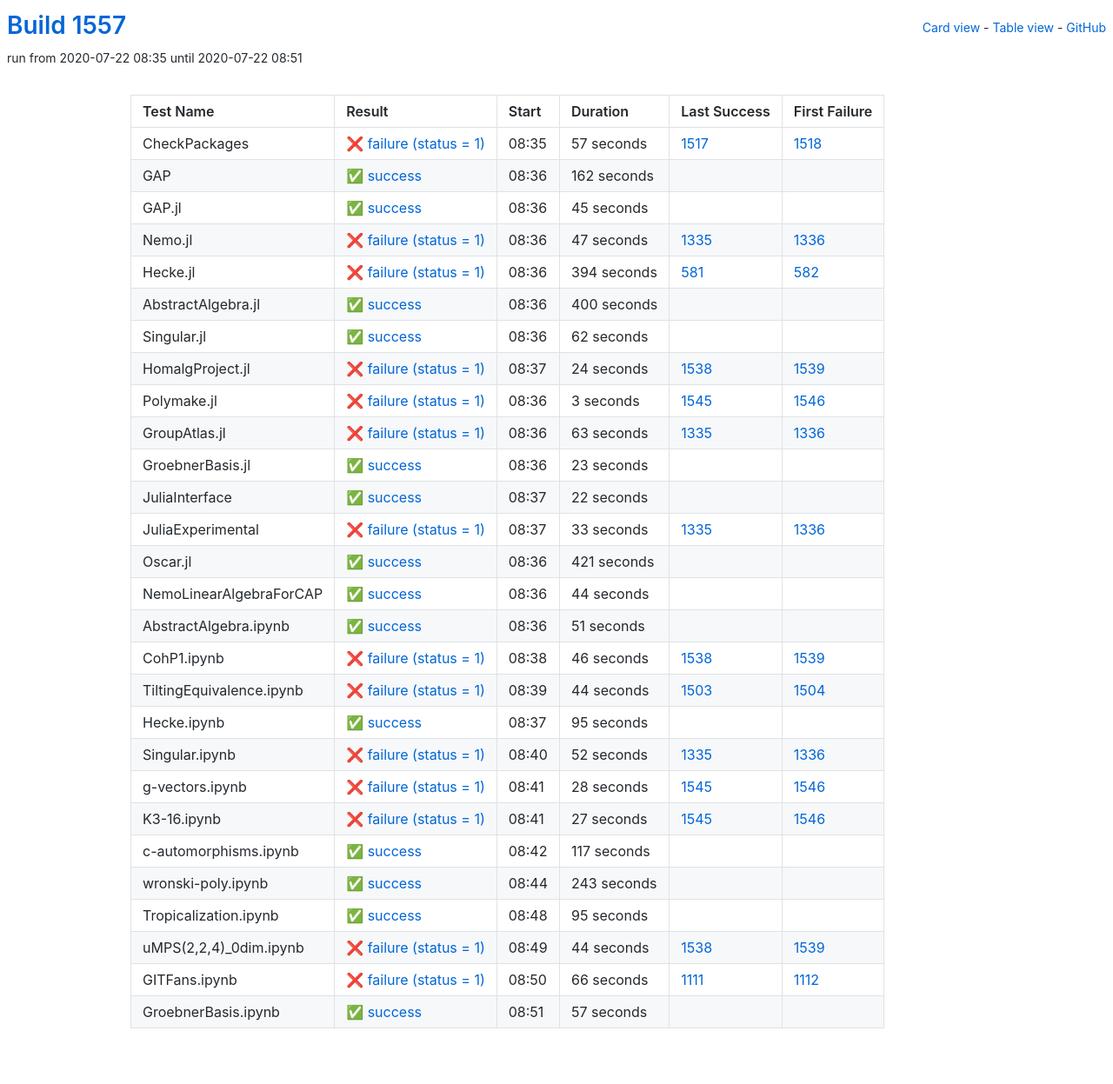
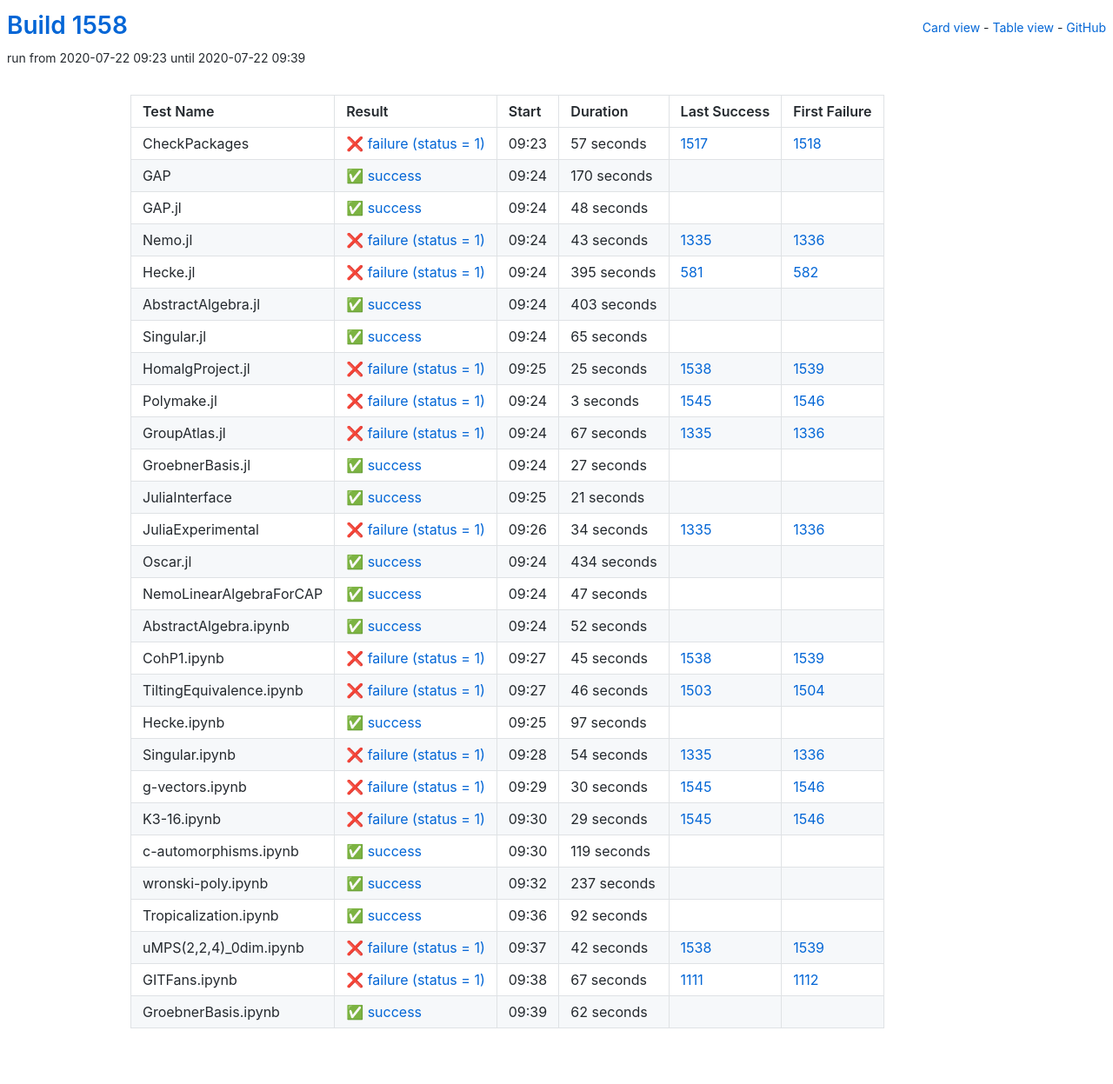
Before and after one commit to oscar-system/oscar-ci-status-1.4, a Jekyll site: the page built from table.html, in a window 1280 px wide. Shown: the whole page at 87% size. Built offline with Jekyll 4.4.1, drawn with Linux system fonts in a browser that asks for light colours.

Commit message:
Build #1558

```diff
--- a/_data/ci.yml
+++ b/_data/ci.yml
@@ -1,6 +1,6 @@
 ---
-build: 1557
-build_url: https://oscarci.mathematik.uni-kl.de/job/oscar-julia-1.4/1557/
+build: 1558
+build_url: https://oscarci.mathematik.uni-kl.de/job/oscar-julia-1.4/1558/
 job: oscar-julia-1.4
 organization: oscar-system
 repo: oscar-ci-status-1.4
@@ -8,8 +8,8 @@ repourl: https://github.com/oscar-system/oscar-ci-status-1.4
 tests:
 - name: CheckPackages
   id: checkpackages
-  log: https://oscarci.mathematik.uni-kl.de/job/oscar-julia-1.4/1557/artifact/logs/build-1557/CheckPackages.log
-  start: 2020-07-22 08:35
+  log: https://oscarci.mathematik.uni-kl.de/job/oscar-julia-1.4/1558/artifact/logs/build-1558/CheckPackages.log
+  start: 2020-07-22 09:23
   success: false
   exitcode: 1
   status: failure
@@ -20,92 +20,92 @@ tests:
   first_failure_url: https://oscarci.mathematik.uni-kl.de/job/oscar-julia-1.4/1518/
 - name: GAP
   id: gap
-  log: https://oscarci.mathematik.uni-kl.de/job/oscar-julia-1.4/1557/artifact/logs/build-1557/GAP.log
-  start: 2020-07-22 08:36
+  log: https://oscarci.mathematik.uni-kl.de/job/oscar-julia-1.4/1558/artifact/logs/build-1558/GAP.log
+  start: 2020-07-22 09:24
   success: true
   exitcode: 0
   status: success
-  duration: 162
+  duration: 170
   last_success: false
   last_success_url:
   first_failure: false
   first_failure_url:
 - name: GAP.jl
   id: gap-jl
-  log: https://oscarci.mathematik.uni-kl.de/job/oscar-julia-1.4/1557/artifact/logs/build-1557/GAP.jl.log
-  start: 2020-07-22 08:36
+  log: https://oscarci.mathematik.uni-kl.de/job/oscar-julia-1.4/1558/artifact/logs/build-1558/GAP.jl.log
+  start: 2020-07-22 09:24
   success: true
   exitcode: 0
   status: success
-  duration: 45
+  duration: 48
   last_success: false
   last_success_url:
   first_failure: false
   first_failure_url:
 - name: Nemo.jl
   id: nemo-jl
-  log: https://oscarci.mathematik.uni-kl.de/job/oscar-julia-1.4/1557/artifact/logs/build-1557/Nemo.jl.log
-  start: 2020-07-22 08:36
+  log: https://oscarci.mathematik.uni-kl.de/job/oscar-julia-1.4/1558/artifact/logs/build-1558/Nemo.jl.log
+  start: 2020-07-22 09:24
   success: false
   exitcode: 1
   status: failure
-  duration: 47
+  duration: 43
   last_success: 1335
   last_success_url: https://oscarci.mathematik.uni-kl.de/job/oscar-julia-1.4/1335/
   first_failure: 1336
   first_failure_url: https://oscarci.mathematik.uni-kl.de/job/oscar-julia-1.4/1336/
 - name: Hecke.jl
   id: hecke-jl
-  log: https://oscarci.mathematik.uni-kl.de/job/oscar-julia-1.4/1557/artifact/logs/build-1557/Hecke.jl.log
-  start: 2020-07-22 08:36
+  log: https://oscarci.mathematik.uni-kl.de/job/oscar-julia-1.4/1558/artifact/logs/build-1558/Hecke.jl.log
+  start: 2020-07-22 09:24
   success: false
   exitcode: 1
   status: failure
-  duration: 394
+  duration: 395
   last_success: 581
   last_success_url: https://oscarci.mathematik.uni-kl.de/job/oscar-julia-1.4/581/
   first_failure: 582
   first_failure_url: https://oscarci.mathematik.uni-kl.de/job/oscar-julia-1.4/582/
 - name: AbstractAlgebra.jl
   id: abstractalgebra-jl
-  log: https://oscarci.mathematik.uni-kl.de/job/oscar-julia-1.4/1557/artifact/logs/build-1557/AbstractAlgebra.jl.log
-  start: 2020-07-22 08:36
+  log: https://oscarci.mathematik.uni-kl.de/job/oscar-julia-1.4/1558/artifact/logs/build-1558/AbstractAlgebra.jl.log
+  start: 2020-07-22 09:24
   success: true
   exitcode: 0
   status: success
-  duration: 400
+  duration: 403
   last_success: false
   last_success_url:
   first_failure: false
   first_failure_url:
 - name: Singular.jl
   id: singular-jl
-  log: https://oscarci.mathematik.uni-kl.de/job/oscar-julia-1.4/1557/artifact/logs/build-1557/Singular.jl.log
-  start: 2020-07-22 08:36
+  log: https://oscarci.mathematik.uni-kl.de/job/oscar-julia-1.4/1558/artifact/logs/build-1558/Singular.jl.log
+  start: 2020-07-22 09:24
   success: true
   exitcode: 0
   status: success
-  duration: 62
+  duration: 65
   last_success: false
   last_success_url:
   first_failure: false
   first_failure_url:
 - name: HomalgProject.jl
   id: homalgproject-jl
-  log: https://oscarci.mathematik.uni-kl.de/job/oscar-julia-1.4/1557/artifact/logs/build-1557/HomalgProject.jl.log
-  start: 2020-07-22 08:37
+  log: https://oscarci.mathematik.uni-kl.de/job/oscar-julia-1.4/1558/artifact/logs/build-1558/HomalgProject.jl.log
+  start: 2020-07-22 09:25
   success: false
   exitcode: 1
   status: failure
-  duration: 24
+  duration: 25
   last_success: 1538
   last_success_url: https://oscarci.mathematik.uni-kl.de/job/oscar-julia-1.4/1538/
   first_failure: 1539
   first_failure_url: https://oscarci.mathematik.uni-kl.de/job/oscar-julia-1.4/1539/
 - name: Polymake.jl
   id: polymake-jl
-  log: https://oscarci.mathematik.uni-kl.de/job/oscar-julia-1.4/1557/artifact/logs/build-1557/Polymake.jl.log
-  start: 2020-07-22 08:36
+  log: https://oscarci.mathematik.uni-kl.de/job/oscar-julia-1.4/1558/artifact/logs/build-1558/Polymake.jl.log
+  start: 2020-07-22 09:24
   success: false
   exitcode: 1
   status: failure
@@ -116,228 +116,228 @@ tests:
   first_failure_url: https://oscarci.mathematik.uni-kl.de/job/oscar-julia-1.4/1546/
 - name: GroupAtlas.jl
   id: groupatlas-jl
-  log: https://oscarci.mathematik.uni-kl.de/job/oscar-julia-1.4/1557/artifact/logs/build-1557/GroupAtlas.jl.log
-  start: 2020-07-22 08:36
+  log: https://oscarci.mathematik.uni-kl.de/job/oscar-julia-1.4/1558/artifact/logs/build-1558/GroupAtlas.jl.log
+  start: 2020-07-22 09:24
   success: false
   exitcode: 1
   status: failure
-  duration: 63
+  duration: 67
   last_success: 1335
   last_success_url: https://oscarci.mathematik.uni-kl.de/job/oscar-julia-1.4/1335/
   first_failure: 1336
   first_failure_url: https://oscarci.mathematik.uni-kl.de/job/oscar-julia-1.4/1336/
 - name: GroebnerBasis.jl
   id: groebnerbasis-jl
-  log: https://oscarci.mathematik.uni-kl.de/job/oscar-julia-1.4/1557/artifact/logs/build-1557/GroebnerBasis.jl.log
-  start: 2020-07-22 08:36
+  log: https://oscarci.mathematik.uni-kl.de/job/oscar-julia-1.4/1558/artifact/logs/build-1558/GroebnerBasis.jl.log
+  start: 2020-07-22 09:24
   success: true
   exitcode: 0
   status: success
-  duration: 23
+  duration: 27
   last_success: false
   last_success_url:
   first_failure: false
   first_failure_url:
 - name: JuliaInterface
   id: juliainterface
-  log: https://oscarci.mathematik.uni-kl.de/job/oscar-julia-1.4/1557/artifact/logs/build-1557/JuliaInterface.log
-  start: 2020-07-22 08:37
+  log: https://oscarci.mathematik.uni-kl.de/job/oscar-julia-1.4/1558/artifact/logs/build-1558/JuliaInterface.log
+  start: 2020-07-22 09:25
   success: true
   exitcode: 0
   status: success
-  duration: 22
+  duration: 21
   last_success: false
   last_success_url:
   first_failure: false
   first_failure_url:
 - name: JuliaExperimental
   id: juliaexperimental
-  log: https://oscarci.mathematik.uni-kl.de/job/oscar-julia-1.4/1557/artifact/logs/build-1557/JuliaExperimental.log
-  start: 2020-07-22 08:37
+  log: https://oscarci.mathematik.uni-kl.de/job/oscar-julia-1.4/1558/artifact/logs/build-1558/JuliaExperimental.log
+  start: 2020-07-22 09:26
   success: false
   exitcode: 1
   status: failure
-  duration: 33
+  duration: 34
   last_success: 1335
   last_success_url: https://oscarci.mathematik.uni-kl.de/job/oscar-julia-1.4/1335/
   first_failure: 1336
   first_failure_url: https://oscarci.mathematik.uni-kl.de/job/oscar-julia-1.4/1336/
 - name: Oscar.jl
   id: oscar-jl
-  log: https://oscarci.mathematik.uni-kl.de/job/oscar-julia-1.4/1557/artifact/logs/build-1557/Oscar.jl.log
-  start: 2020-07-22 08:36
+  log: https://oscarci.mathematik.uni-kl.de/job/oscar-julia-1.4/1558/artifact/logs/build-1558/Oscar.jl.log
+  start: 2020-07-22 09:24
   success: true
   exitcode: 0
   status: success
-  duration: 421
+  duration: 434
   last_success: false
   last_success_url:
   first_failure: false
   first_failure_url:
 - name: NemoLinearAlgebraForCAP
   id: nemolinearalgebraforcap
-  log: https://oscarci.mathematik.uni-kl.de/job/oscar-julia-1.4/1557/artifact/logs/build-1557/NemoLinearAlgebraForCAP.log
-  start: 2020-07-22 08:36
+  log: https://oscarci.mathematik.uni-kl.de/job/oscar-julia-1.4/1558/artifact/logs/build-1558/NemoLinearAlgebraForCAP.log
+  start: 2020-07-22 09:24
   success: true
   exitcode: 0
   status: success
-  duration: 44
+  duration: 47
   last_success: false
   last_success_url:
   first_failure: false
   first_failure_url:
 - name: AbstractAlgebra.ipynb
   id: abstractalgebra-ipynb
-  log: https://oscarci.mathematik.uni-kl.de/job/oscar-julia-1.4/1557/artifact/logs/build-1557/AbstractAlgebra.ipynb.log
-  start: 2020-07-22 08:36
+  log: https://oscarci.mathematik.uni-kl.de/job/oscar-julia-1.4/1558/artifact/logs/build-1558/AbstractAlgebra.ipynb.log
+  start: 2020-07-22 09:24
   success: true
   exitcode: 0
   status: success
-  duration: 51
+  duration: 52
   last_success: false
   last_success_url:
   first_failure: false
   first_failure_url:
 - name: CohP1.ipynb
   id: cohp1-ipynb
-  log: https://oscarci.mathematik.uni-kl.de/job/oscar-julia-1.4/1557/artifact/logs/build-1557/CohP1.ipynb.log
-  start: 2020-07-22 08:38
+  log: https://oscarci.mathematik.uni-kl.de/job/oscar-julia-1.4/1558/artifact/logs/build-1558/CohP1.ipynb.log
+  start: 2020-07-22 09:27
   success: false
   exitcode: 1
   status: failure
-  duration: 46
+  duration: 45
   last_success: 1538
   last_success_url: https://oscarci.mathematik.uni-kl.de/job/oscar-julia-1.4/1538/
   first_failure: 1539
   first_failure_url: https://oscarci.mathematik.uni-kl.de/job/oscar-julia-1.4/1539/
 - name: TiltingEquivalence.ipynb
   id: tiltingequivalence-ipynb
-  log: https://oscarci.mathematik.uni-kl.de/job/oscar-julia-1.4/1557/artifact/logs/build-1557/TiltingEquivalence.ipynb.log
-  start: 2020-07-22 08:39
+  log: https://oscarci.mathematik.uni-kl.de/job/oscar-julia-1.4/1558/artifact/logs/build-1558/TiltingEquivalence.ipynb.log
+  start: 2020-07-22 09:27
   success: false
   exitcode: 1
   status: failure
-  duration: 44
+  duration: 46
   last_success: 1503
   last_success_url: https://oscarci.mathematik.uni-kl.de/job/oscar-julia-1.4/1503/
   first_failure: 1504
   first_failure_url: https://oscarci.mathematik.uni-kl.de/job/oscar-julia-1.4/1504/
 - name: Hecke.ipynb
   id: hecke-ipynb
-  log: https://oscarci.mathematik.uni-kl.de/job/oscar-julia-1.4/1557/artifact/logs/build-1557/Hecke.ipynb.log
-  start: 2020-07-22 08:37
+  log: https://oscarci.mathematik.uni-kl.de/job/oscar-julia-1.4/1558/artifact/logs/build-1558/Hecke.ipynb.log
+  start: 2020-07-22 09:25
   success: true
   exitcode: 0
   status: success
-  duration: 95
+  duration: 97
   last_success: false
   last_success_url:
   first_failure: false
   first_failure_url:
 - name: Singular.ipynb
   id: singular-ipynb
-  log: https://oscarci.mathematik.uni-kl.de/job/oscar-julia-1.4/1557/artifact/logs/build-1557/Singular.ipynb.log
-  start: 2020-07-22 08:40
+  log: https://oscarci.mathematik.uni-kl.de/job/oscar-julia-1.4/1558/artifact/logs/build-1558/Singular.ipynb.log
+  start: 2020-07-22 09:28
   success: false
   exitcode: 1
   status: failure
-  duration: 52
+  duration: 54
   last_success: 1335
   last_success_url: https://oscarci.mathematik.uni-kl.de/job/oscar-julia-1.4/1335/
   first_failure: 1336
   first_failure_url: https://oscarci.mathematik.uni-kl.de/job/oscar-julia-1.4/1336/
 - name: g-vectors.ipynb
   id: g-vectors-ipynb
-  log: https://oscarci.mathematik.uni-kl.de/job/oscar-julia-1.4/1557/artifact/logs/build-1557/g-vectors.ipynb.log
-  start: 2020-07-22 08:41
+  log: https://oscarci.mathematik.uni-kl.de/job/oscar-julia-1.4/1558/artifact/logs/build-1558/g-vectors.ipynb.log
+  start: 2020-07-22 09:29
   success: false
   exitcode: 1
   status: failure
-  duration: 28
+  duration: 30
   last_success: 1545
   last_success_url: https://oscarci.mathematik.uni-kl.de/job/oscar-julia-1.4/1545/
   first_failure: 1546
   first_failure_url: https://oscarci.mathematik.uni-kl.de/job/oscar-julia-1.4/1546/
 - name: K3-16.ipynb
   id: k3-16-ipynb
-  log: https://oscarci.mathematik.uni-kl.de/job/oscar-julia-1.4/1557/artifact/logs/build-1557/K3-16.ipynb.log
-  start: 2020-07-22 08:41
+  log: https://oscarci.mathematik.uni-kl.de/job/oscar-julia-1.4/1558/artifact/logs/build-1558/K3-16.ipynb.log
+  start: 2020-07-22 09:30
   success: false
   exitcode: 1
   status: failure
-  duration: 27
+  duration: 29
   last_success: 1545
   last_success_url: https://oscarci.mathematik.uni-kl.de/job/oscar-julia-1.4/1545/
   first_failure: 1546
   first_failure_url: https://oscarci.mathematik.uni-kl.de/job/oscar-julia-1.4/1546/
 - name: c-automorphisms.ipynb
   id: c-automorphisms-ipynb
-  log: https://oscarci.mathematik.uni-kl.de/job/oscar-julia-1.4/1557/artifact/logs/build-1557/c-automorphisms.ipynb.log
-  start: 2020-07-22 08:42
+  log: https://oscarci.mathematik.uni-kl.de/job/oscar-julia-1.4/1558/artifact/logs/build-1558/c-automorphisms.ipynb.log
+  start: 2020-07-22 09:30
   success: true
   exitcode: 0
   status: success
-  duration: 117
+  duration: 119
   last_success: false
   last_success_url:
   first_failure: false
   first_failure_url:
 - name: wronski-poly.ipynb
   id: wronski-poly-ipynb
-  log: https://oscarci.mathematik.uni-kl.de/job/oscar-julia-1.4/1557/artifact/logs/build-1557/wronski-poly.ipynb.log
-  start: 2020-07-22 08:44
+  log: https://oscarci.mathematik.uni-kl.de/job/oscar-julia-1.4/1558/artifact/logs/build-1558/wronski-poly.ipynb.log
+  start: 2020-07-22 09:32
   success: true
   exitcode: 0
   status: success
-  duration: 243
+  duration: 237
   last_success: false
   last_success_url:
   first_failure: false
   first_failure_url:
 - name: Tropicalization.ipynb
   id: tropicalization-ipynb
-  log: https://oscarci.mathematik.uni-kl.de/job/oscar-julia-1.4/1557/artifact/logs/build-1557/Tropicalization.ipynb.log
-  start: 2020-07-22 08:48
+  log: https://oscarci.mathematik.uni-kl.de/job/oscar-julia-1.4/1558/artifact/logs/build-1558/Tropicalization.ipynb.log
+  start: 2020-07-22 09:36
   success: true
   exitcode: 0
   status: success
-  duration: 95
+  duration: 92
   last_success: false
   last_success_url:
   first_failure: false
   first_failure_url:
 - name: uMPS(2,2,4)_0dim.ipynb
   id: umps-2-2-4-0dim-ipynb
-  log: https://oscarci.mathematik.uni-kl.de/job/oscar-julia-1.4/1557/artifact/logs/build-1557/uMPS-2-2-4-_0dim.ipynb.log
-  start: 2020-07-22 08:49
+  log: https://oscarci.mathematik.uni-kl.de/job/oscar-julia-1.4/1558/artifact/logs/build-1558/uMPS-2-2-4-_0dim.ipynb.log
+  start: 2020-07-22 09:37
   success: false
   exitcode: 1
   status: failure
-  duration: 44
+  duration: 42
   last_success: 1538
   last_success_url: https://oscarci.mathematik.uni-kl.de/job/oscar-julia-1.4/1538/
   first_failure: 1539
   first_failure_url: https://oscarci.mathematik.uni-kl.de/job/oscar-julia-1.4/1539/
 - name: GITFans.ipynb
   id: gitfans-ipynb
-  log: https://oscarci.mathematik.uni-kl.de/job/oscar-julia-1.4/1557/artifact/logs/build-1557/GITFans.ipynb.log
-  start: 2020-07-22 08:50
+  log: https://oscarci.mathematik.uni-kl.de/job/oscar-julia-1.4/1558/artifact/logs/build-1558/GITFans.ipynb.log
+  start: 2020-07-22 09:38
   success: false
   exitcode: 1
   status: failure
-  duration: 66
+  duration: 67
   last_success: 1111
   last_success_url: https://oscarci.mathematik.uni-kl.de/job/oscar-julia-1.4/1111/
   first_failure: 1112
   first_failure_url: https://oscarci.mathematik.uni-kl.de/job/oscar-julia-1.4/1112/
 - name: GroebnerBasis.ipynb
   id: groebnerbasis-ipynb
-  log: https://oscarci.mathematik.uni-kl.de/job/oscar-julia-1.4/1557/artifact/logs/build-1557/GroebnerBasis.ipynb.log
-  start: 2020-07-22 08:51
+  log: https://oscarci.mathematik.uni-kl.de/job/oscar-julia-1.4/1558/artifact/logs/build-1558/GroebnerBasis.ipynb.log
+  start: 2020-07-22 09:39
   success: true
   exitcode: 0
   status: success
-  duration: 57
+  duration: 62
   last_success: false
   last_success_url:
   first_failure: false
```
Also changed, not shown: README.md.
